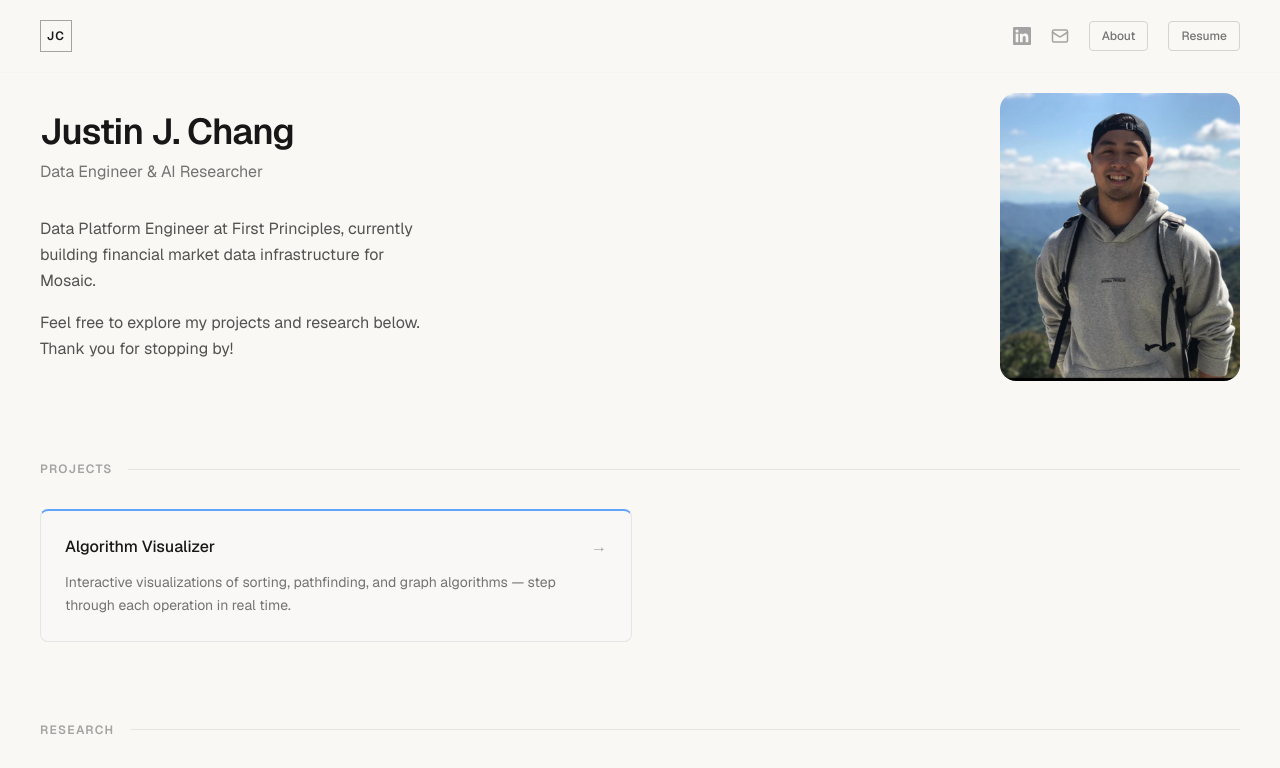
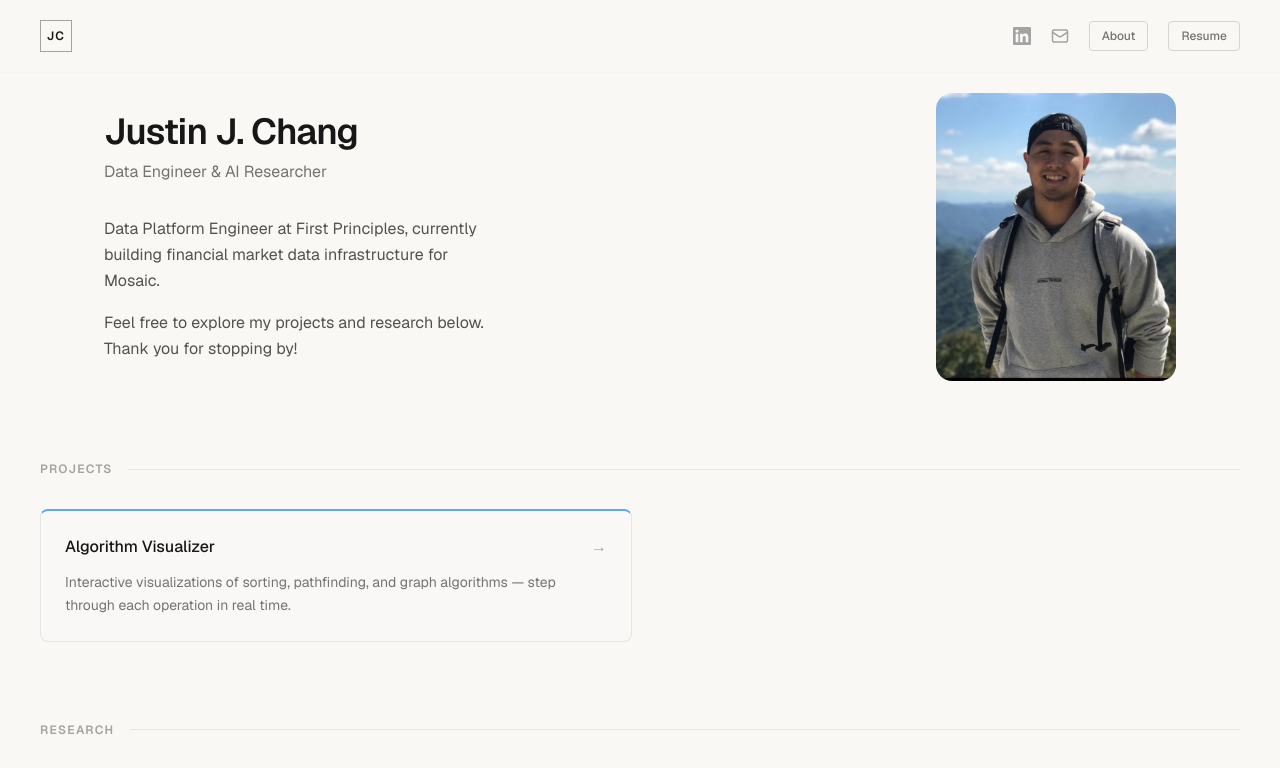
Before and after one commit to JSC201/portfolio, a Next.js app: page / in a window 1280 px wide. Shown: the top 768 px of the page. Built offline with nearby package versions, Linux system fonts and the light colour scheme.

Commit message:
adjusting width on hero section

```diff
--- a/app/page.tsx
+++ b/app/page.tsx
@@ -10,7 +10,7 @@ export default function Home() {
     <div className="space-y-20">
 
       {/* Hero */}
-      <section className="flex justify-between items-center gap-16">
+      <section className="flex justify-between items-center gap-16 px-16">
         <div className="max-w-sm">
           <h1 className="text-4xl font-semibold tracking-tight mb-2">Justin J. Chang</h1>
           <p className="text-neutral-500 mb-8">Data Engineer &amp; AI Researcher</p>
```
